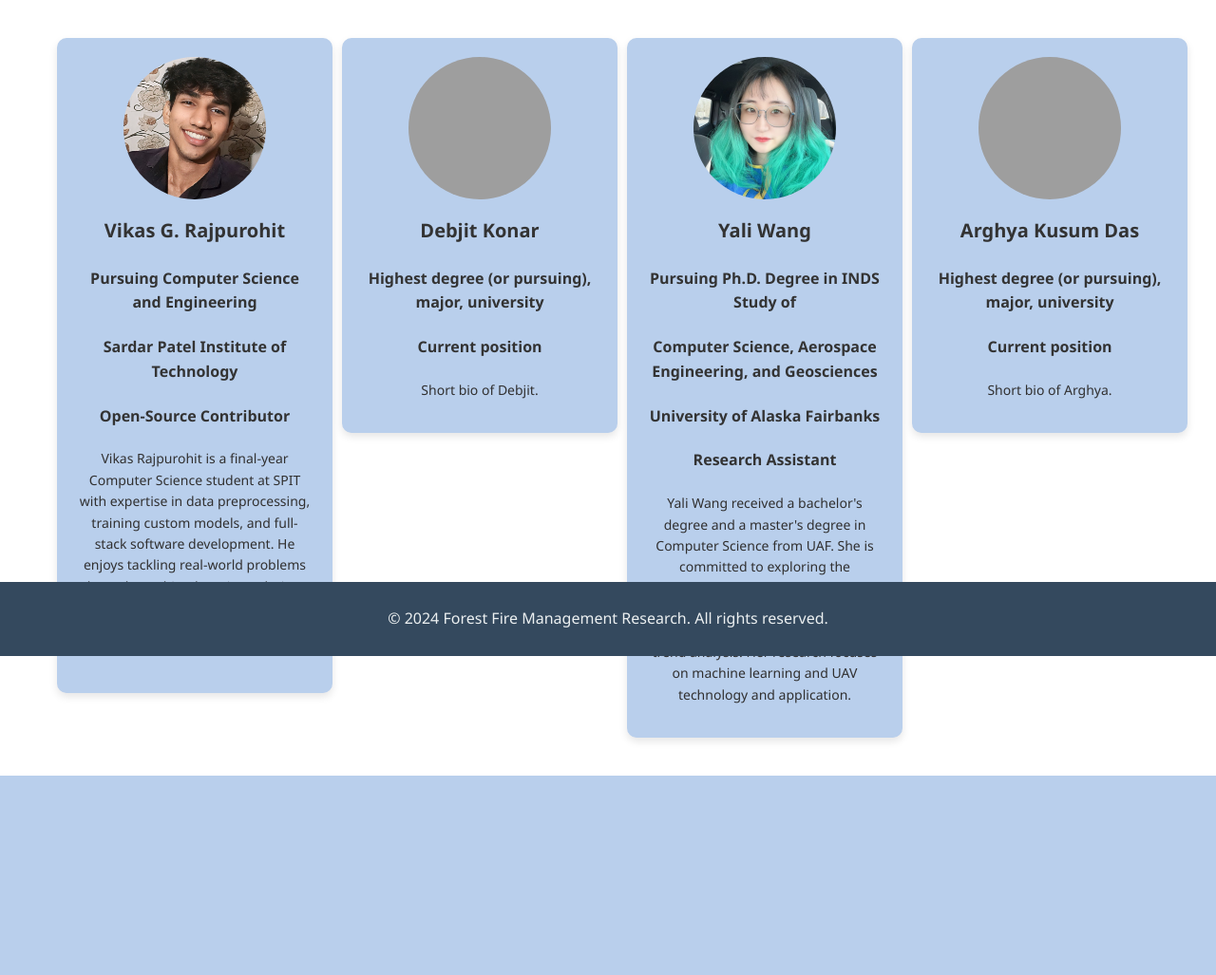
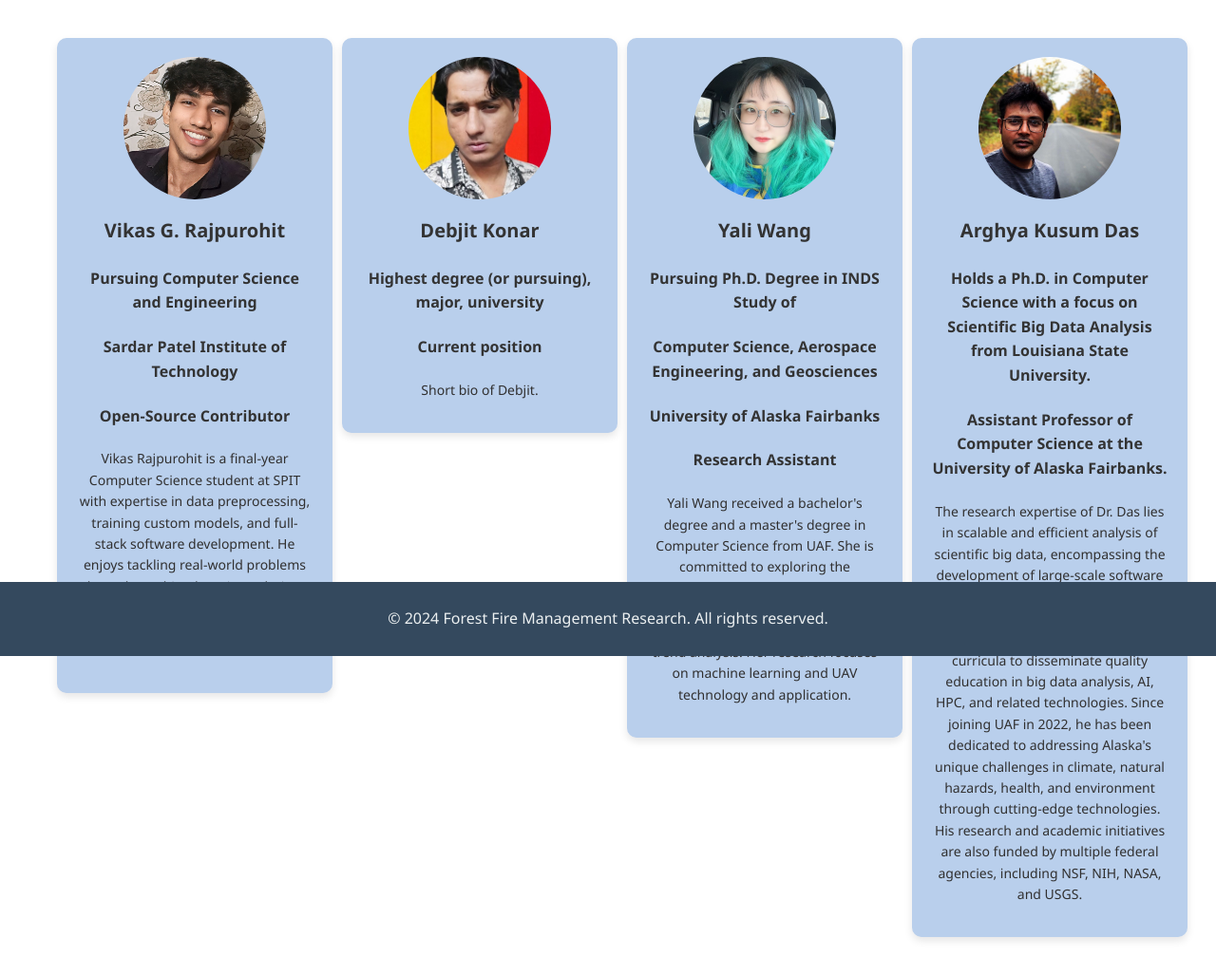
Before and after one commit to akdasUAF/ForestFireTracking, a Flask app: page /team in a window 1280 px wide. Shown: the part 109-1136 px from the top of the page at 95% size. Before the commit the page ends 926 px from the top, so only its background shows below. Run offline with Flask 3, Linux system fonts and the light colour scheme; grey boxes are pictures that could not be loaded.

Commit message:
Update team.html

```diff
--- a/srcVikas/code_web/templates/team.html
+++ b/srcVikas/code_web/templates/team.html
@@ -38,7 +38,7 @@
 
             <div class="column">
                 <div class="team-member">
-                    <img src="../static/images/Photo2.jpg" alt="Debjit Konar">
+                    <img src="../static/images/Debjit.jpg" alt="Debjit Konar">
                     <h3>Debjit Konar</h3>
                     <h4>Highest degree (or pursuing), major, university</h4>
                     <h4>Current position</h4>
@@ -61,11 +61,15 @@
             </div>
             <div class="column">
                 <div class="team-member">
-                    <img src="../static/images/photo4.jpg" alt="Arghya Kusum Das">
+                    <img src="../static/images/Argo.jpg" alt="Arghya Kusum Das">
                     <h3>Arghya Kusum Das</h3>
-                    <h4>Highest degree (or pursuing), major, university</h4>
-                    <h4>Current position</h4>
-                    <p>Short bio of Arghya.</p>
+                    <h4>Holds a Ph.D. in Computer Science with a focus on Scientific Big Data Analysis from Louisiana State University.</h4>
+                    <h4>Assistant Professor of Computer Science at the University of Alaska Fairbanks.</h4>
+                    <p>The research expertise of Dr. Das lies in scalable and efficient analysis of scientific big data, encompassing the development of large-scale software frameworks and
+                        innovative hardware architectures. Currently, Dr. Das is developing an online platform and curricula to disseminate quality education in big data analysis,
+                        AI, HPC, and related technologies. Since joining UAF in 2022, he has been dedicated to addressing Alaska's unique challenges in climate, natural hazards,
+                        health, and environment through cutting-edge technologies. His research and academic initiatives are also funded by multiple federal agencies, including
+                        NSF, NIH, NASA, and USGS.</p>
                 </div>
             </div>
         </div>
```
